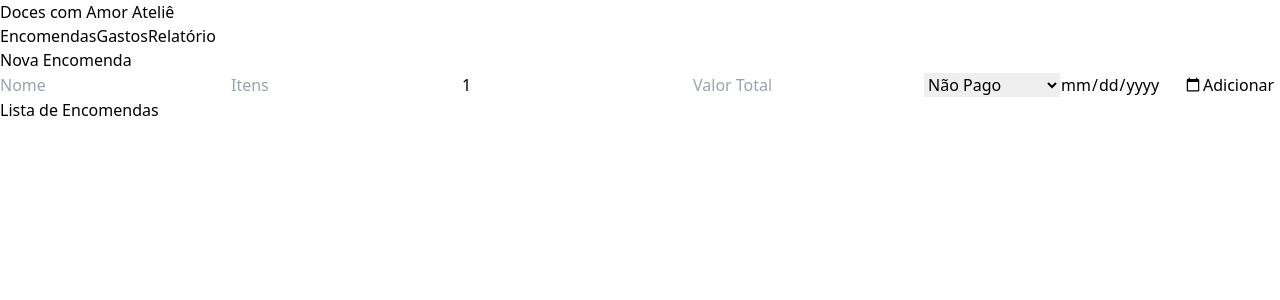
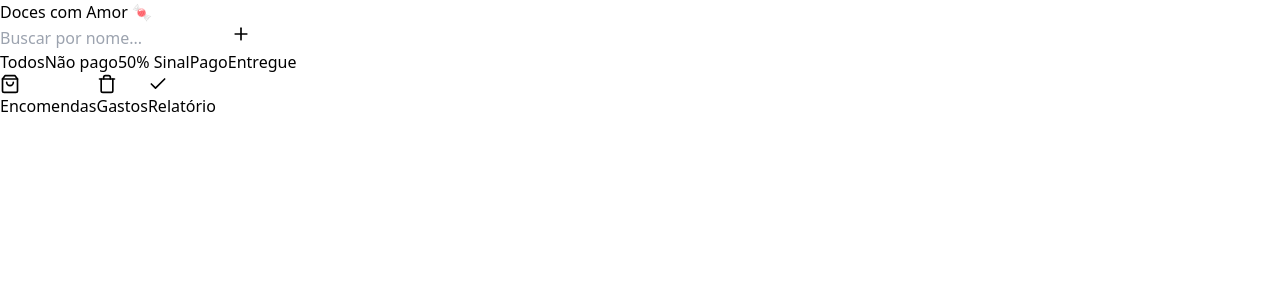
Before and after one commit to gfellipe/Doces-App, a React (Vite) app: page / in a window 1280 px wide. Shown: the top 300 px of the page. Built offline with nearby package versions, Linux system fonts and the light colour scheme.

Commit message:
Atualiza versão do app com novas funcionalidades

```diff
--- a/package.json
+++ b/package.json
@@ -10,6 +10,7 @@
     "preview": "vite preview"
   },
   "dependencies": {
+    "lucide-react": "^0.487.0",
     "react": "^19.0.0",
     "react-dom": "^19.0.0"
   },
--- a/src/App.jsx
+++ b/src/App.jsx
@@ -1,150 +1,268 @@
-// App.jsx (sem componentes separados)
-import React, { useState } from "react";
+import { useState, useEffect } from "react";
+import { Search, Plus, Trash, Pencil, Check, ShoppingBag } from "lucide-react";
 
 export default function App() {
-  const [tela, setTela] = useState("encomendas");
-  const [encomendas, setEncomendas] = useState([]);
-  const [gastos, setGastos] = useState([]);
+  const [abaAtiva, setAbaAtiva] = useState("encomendas");
+  const [encomendas, setEncomendas] = useState(() => JSON.parse(localStorage.getItem("encomendas")) || []);
+  const [gastos, setGastos] = useState(() => JSON.parse(localStorage.getItem("gastos")) || []);
+  const [busca, setBusca] = useState("");
+  const [statusFiltro, setStatusFiltro] = useState("todos");
+  const [pagina, setPagina] = useState(1);
+  const porPagina = 10;
 
-  // ENCOMENDAS
-  const [nome, setNome] = useState("");
-  const [itens, setItens] = useState("");
-  const [quantidade, setQuantidade] = useState(1);
-  const [valor, setValor] = useState("");
-  const [pagamento, setPagamento] = useState("naoPago");
-  const [dataEntrega, setDataEntrega] = useState("");
+  useEffect(() => {
+    localStorage.setItem("encomendas", JSON.stringify(encomendas));
+  }, [encomendas]);
 
-  function adicionarEncomenda() {
-    const nova = {
+  useEffect(() => {
+    localStorage.setItem("gastos", JSON.stringify(gastos));
+  }, [gastos]);
+
+  useEffect(() => {
+    const hoje = new Date().toISOString().split("T")[0];
+    const alertaEntregas = encomendas.filter(
+      (e) => e.status !== "entregue" && e.dataEntrega <= hoje
+    );
+    if (alertaEntregas.length > 0) {
+      const nomes = alertaEntregas.map((e) => e.nome).join(", ");
+      alert(`Entregas pendentes para hoje ou atrasadas: ${nomes}`);
+    }
+  }, []);
+
+  const encomendasFiltradas = encomendas
+    .filter((e) =>
+      e.nome.toLowerCase().includes(busca.toLowerCase()) &&
+      (statusFiltro === "todos" || e.status === statusFiltro)
+    )
+    .sort((a, b) => new Date(a.dataEntrega) - new Date(b.dataEntrega));
+
+  const encomendasPaginadas = encomendasFiltradas.slice(0, pagina * porPagina);
+
+  const novaEncomenda = {
     id: Date.now(),
-      nome,
-      itens,
-      quantidade,
-      valor: parseFloat(valor),
-      pagamento,
-      dataEntrega,
+    nome: "",
+    itens: "",
+    quantidade: 1,
+    valor: 0,
+    status: "nao_pago",
+    dataEntrega: new Date().toISOString().split("T")[0],
   };
-    setEncomendas([...encomendas, nova]);
-    setNome(""); setItens(""); setQuantidade(1); setValor(""); setPagamento("naoPago"); setDataEntrega("");
+
+  function atualizarEncomenda(id, campo, valor) {
+    setEncomendas((prev) =>
+      prev.map((e) => (e.id === id ? { ...e, [campo]: valor } : e))
+    );
   }
 
-  function excluirEncomenda(id) {
-    setEncomendas(encomendas.filter(e => e.id !== id));
+  function removerEncomenda(id) {
+    const confirmar = confirm("Tem certeza que deseja remover esta encomenda?");
+    if (confirmar) {
+      setEncomendas((prev) => prev.filter((e) => e.id !== id));
+    }
   }
 
-  function editarEncomenda(id, campo, valor) {
-    const atualizadas = encomendas.map(e =>
-      e.id === id ? { ...e, [campo]: valor } : e
-    );
-    setEncomendas(atualizadas);
+  function adicionarGasto() {
+    const novo = { id: Date.now(), descricao: "", valor: 0, categoria: "geral" };
+    setGastos([novo, ...gastos]);
   }
 
-  // GASTOS
-  const [descricao, setDescricao] = useState("");
-  const [valorGasto, setValorGasto] = useState("");
-
-  function adicionarGasto() {
-    const novo = {
-      id: Date.now(),
-      descricao,
-      valor: parseFloat(valorGasto),
-    };
-    setGastos([...gastos, novo]);
-    setDescricao(""); setValorGasto("");
+  function atualizarGasto(id, campo, valor) {
+    setGastos((prev) =>
+      prev.map((g) => (g.id === id ? { ...g, [campo]: valor } : g))
+    );
   }
 
-  function excluirGasto(id) {
-    setGastos(gastos.filter(g => g.id !== id));
+  function removerGasto(id) {
+    const confirmar = confirm("Remover este gasto?");
+    if (confirmar) {
+      setGastos((prev) => prev.filter((g) => g.id !== id));
+    }
   }
 
-  // RELATÓRIO
-  const totalRecebido = encomendas.reduce((total, e) => {
-    if (e.pagamento === "pago") return total + e.valor;
-    if (e.pagamento === "sinal") return total + e.valor / 2;
-    return total;
-  }, 0);
-  const totalGastos = gastos.reduce((total, g) => total + g.valor, 0);
-  const lucro = totalRecebido - totalGastos;
+  const totalArrecadado = encomendas
+    .filter((e) => e.status === "pago" || e.status === "entregue")
+    .reduce((soma, e) => soma + Number(e.valor || 0), 0);
+
+  const totalGastos = gastos.reduce((soma, g) => soma + Number(g.valor || 0), 0);
+
+  const lucroLiquido = totalArrecadado - totalGastos;
 
   return (
-    <div className="min-h-screen bg-[#fef6f9] p-4 font-sans text-gray-800">
-      <header className="mb-4 text-center">
-        <h1 className="text-3xl font-bold text-[#f49ac2]">Doces com Amor Ateliê</h1>
-        <div className="mt-4 flex justify-center gap-2 flex-wrap">
-          <button onClick={() => setTela("encomendas")} className="rounded-xl bg-[#f49ac2] px-4 py-2 text-white shadow hover:bg-[#e687b3]">Encomendas</button>
-          <button onClick={() => setTela("gastos")} className="rounded-xl bg-[#b2dffc] px-4 py-2 text-white shadow hover:bg-[#97d0f8]">Gastos</button>
-          <button onClick={() => setTela("relatorio")} className="rounded-xl bg-[#a3deb9] px-4 py-2 text-white shadow hover:bg-[#88d0a4]">Relatório</button>
-        </div>
+    <div className="min-h-screen bg-gradient-to-b from-pink-100 via-blue-50 to-white text-gray-800">
+      <header className="text-center py-4 text-2xl font-bold text-pink-600">
+        Doces com Amor 🍬
       </header>
 
-      <main>
-        {tela === "encomendas" && (
-          <div className="space-y-4">
-            <h2 className="text-xl font-bold text-[#f49ac2]">Nova Encomenda</h2>
-            <input className="input" placeholder="Nome" value={nome} onChange={e => setNome(e.target.value)} />
-            <input className="input" placeholder="Itens" value={itens} onChange={e => setItens(e.target.value)} />
-            <input className="input" type="number" placeholder="Quantidade" value={quantidade} onChange={e => setQuantidade(Number(e.target.value))} />
-            <input className="input" type="number" placeholder="Valor Total" value={valor} onChange={e => setValor(e.target.value)} />
-            <select className="input" value={pagamento} onChange={e => setPagamento(e.target.value)}>
-              <option value="naoPago">Não Pago</option>
+      {abaAtiva === "encomendas" && (
+        <div className="px-4 pb-24">
+          <div className="flex items-center gap-2 mb-2">
+            <input
+              type="text"
+              placeholder="Buscar por nome..."
+              className="w-full border rounded px-3 py-2"
+              value={busca}
+              onChange={(e) => setBusca(e.target.value)}
+            />
+            <button
+              className="bg-pink-300 hover:bg-pink-400 text-white px-3 py-2 rounded"
+              onClick={() => setEncomendas([novaEncomenda, ...encomendas])}
+            >
+              <Plus size={20} />
+            </button>
+          </div>
+
+          <div className="flex gap-2 justify-center mb-4 flex-wrap">
+            {['todos','nao_pago','sinal','pago','entregue'].map(st => (
+              <button
+                key={st}
+                onClick={() => setStatusFiltro(st)}
+                className={`px-3 py-1 rounded ${statusFiltro === st ? "bg-pink-400 text-white" : "bg-white border"}`}
+              >
+                {st === 'todos' ? 'Todos' : st === 'nao_pago' ? 'Não pago' : st === 'sinal' ? '50% Sinal' : st.charAt(0).toUpperCase() + st.slice(1)}
+              </button>
+            ))}
+          </div>
+
+          {encomendasPaginadas.map((e) => (
+            <div key={e.id} className="mb-4 rounded-lg bg-white p-4 shadow">
+              <input
+                value={e.nome}
+                onChange={(ev) => atualizarEncomenda(e.id, "nome", ev.target.value)}
+                className="font-semibold text-lg w-full mb-1"
+                placeholder="Nome do cliente"
+              />
+              <input
+                value={e.itens}
+                onChange={(ev) => atualizarEncomenda(e.id, "itens", ev.target.value)}
+                className="w-full border px-2 py-1 mb-1"
+                placeholder="Itens"
+              />
+              <div className="flex gap-2 mb-1">
+                <input
+                  type="number"
+                  value={e.quantidade}
+                  onChange={(ev) => atualizarEncomenda(e.id, "quantidade", ev.target.value)}
+                  className="w-1/3 border px-2 py-1"
+                  placeholder="Qtd"
+                />
+                <input
+                  type="number"
+                  value={e.valor}
+                  onChange={(ev) => atualizarEncomenda(e.id, "valor", ev.target.value)}
+                  className="w-1/3 border px-2 py-1"
+                  placeholder="Valor total"
+                />
+                <input
+                  type="date"
+                  value={e.dataEntrega}
+                  onChange={(ev) => atualizarEncomenda(e.id, "dataEntrega", ev.target.value)}
+                  className="w-1/3 border px-2 py-1"
+                />
+              </div>
+              <select
+                value={e.status}
+                onChange={(ev) => atualizarEncomenda(e.id, "status", ev.target.value)}
+                className="w-full border px-2 py-1 mb-2"
+              >
+                <option value="nao_pago">Não pago</option>
                 <option value="sinal">50% Sinal</option>
-              <option value="pago">Pago Completo</option>
+                <option value="pago">Pago</option>
+                <option value="entregue">Entregue</option>
               </select>
-            <input className="input" type="date" value={dataEntrega} onChange={e => setDataEntrega(e.target.value)} />
-            <button onClick={adicionarEncomenda} className="rounded-xl bg-[#f49ac2] px-4 py-2 text-white shadow hover:bg-[#e687b3]">Adicionar</button>
+              <button
+                onClick={() => removerEncomenda(e.id)}
+                className="text-red-500 flex items-center gap-1"
+              >
+                <Trash size={16} /> Remover
+              </button>
+            </div>
+          ))}
 
-            <h3 className="mt-6 text-lg font-semibold">Lista de Encomendas</h3>
-            <ul className="space-y-2">
-              {encomendas.map((e) => (
-                <li key={e.id} className="rounded-xl bg-white p-4 shadow">
-                  <p><strong>Cliente:</strong> <input className="w-full" value={e.nome} onChange={(ev) => editarEncomenda(e.id, 'nome', ev.target.value)} /></p>
-                  <p><strong>Itens:</strong> <input className="w-full" value={e.itens} onChange={(ev) => editarEncomenda(e.id, 'itens', ev.target.value)} /></p>
-                  <p><strong>Quantidade:</strong> <input type="number" className="w-full" value={e.quantidade} onChange={(ev) => editarEncomenda(e.id, 'quantidade', parseInt(ev.target.value))} /></p>
-                  <p><strong>Valor:</strong> R$<input type="number" className="w-full" value={e.valor} onChange={(ev) => editarEncomenda(e.id, 'valor', parseFloat(ev.target.value))} /></p>
-                  <p><strong>Pagamento:</strong>
-                    <select className="w-full" value={e.pagamento} onChange={(ev) => editarEncomenda(e.id, 'pagamento', ev.target.value)}>
-                      <option value="naoPago">Não Pago</option>
-                      <option value="sinal">50% Sinal</option>
-                      <option value="pago">Pago Completo</option>
-                    </select>
-                  </p>
-                  <p><strong>Entrega:</strong> <input type="date" className="w-full" value={e.dataEntrega} onChange={(ev) => editarEncomenda(e.id, 'dataEntrega', ev.target.value)} /></p>
-                  <button onClick={() => excluirEncomenda(e.id)} className="mt-2 rounded bg-red-500 px-2 py-1 text-white hover:bg-red-600">Excluir</button>
-                </li>
-              ))}
-            </ul>
+          {encomendasPaginadas.length < encomendasFiltradas.length && (
+            <button
+              onClick={() => setPagina((p) => p + 1)}
+              className="w-full text-center py-2 bg-blue-100 rounded mb-4"
+            >
+              Ver mais
+            </button>
+          )}
         </div>
       )}
 
-        {tela === "gastos" && (
-          <div className="space-y-4">
-            <h2 className="text-xl font-bold text-[#8ac0e2]">Novo Gasto</h2>
-            <input className="input" placeholder="Descrição" value={descricao} onChange={e => setDescricao(e.target.value)} />
-            <input className="input" type="number" placeholder="Valor" value={valorGasto} onChange={e => setValorGasto(e.target.value)} />
-            <button onClick={adicionarGasto} className="rounded-xl bg-[#b2dffc] px-4 py-2 text-white shadow hover:bg-[#97d0f8]">Adicionar</button>
-
-            <h3 className="mt-6 text-lg font-semibold">Lista de Gastos</h3>
-            <ul className="space-y-2">
-              {gastos.map(g => (
-                <li key={g.id} className="rounded-xl bg-white p-4 shadow">
-                  <p><strong>Item:</strong> {g.descricao}</p>
-                  <p><strong>Valor:</strong> R${g.valor.toFixed(2)}</p>
-                  <button onClick={() => excluirGasto(g.id)} className="mt-2 rounded bg-red-500 px-2 py-1 text-white hover:bg-red-600">Excluir</button>
-                </li>
+      {abaAtiva === "gastos" && (
+        <div className="px-4 pb-24">
+          <div className="flex justify-between items-center mb-4">
+            <h2 className="text-xl font-bold">Gastos</h2>
+            <button onClick={adicionarGasto} className="bg-pink-300 hover:bg-pink-400 text-white px-3 py-1 rounded">
+              <Plus size={18} />
+            </button>
+          </div>
+          {gastos.length === 0 && <p className="text-gray-500">Nenhum gasto ainda.</p>}
+          {gastos.map((g) => (
+            <div key={g.id} className="bg-white rounded shadow p-3 mb-3">
+              <input
+                value={g.descricao}
+                onChange={(e) => atualizarGasto(g.id, "descricao", e.target.value)}
+                className="w-full mb-1 font-medium"
+                placeholder="Descrição"
+              />
+              <div className="flex gap-2">
+                <input
+                  type="number"
+                  value={g.valor}
+                  onChange={(e) => atualizarGasto(g.id, "valor", e.target.value)}
+                  className="w-1/2 border px-2 py-1"
+                  placeholder="Valor"
+                />
+                <input
+                  value={g.categoria}
+                  onChange={(e) => atualizarGasto(g.id, "categoria", e.target.value)}
+                  className="w-1/2 border px-2 py-1"
+                  placeholder="Categoria"
+                />
+              </div>
+              <button
+                onClick={() => removerGasto(g.id)}
+                className="text-red-500 flex items-center gap-1 mt-2"
+              >
+                <Trash size={16} /> Remover
+              </button>
+            </div>
           ))}
-            </ul>
         </div>
       )}
 
-        {tela === "relatorio" && (
-          <div className="space-y-4">
-            <h2 className="text-xl font-bold text-[#7bc89c]">Relatório</h2>
-            <p><strong>Total Recebido:</strong> R${totalRecebido.toFixed(2)}</p>
-            <p><strong>Total de Gastos:</strong> R${totalGastos.toFixed(2)}</p>
-            <p><strong>Lucro:</strong> R${lucro.toFixed(2)}</p>
+      {abaAtiva === "relatorio" && (
+        <div className="px-4 pb-24">
+          <h2 className="text-xl font-bold text-center mb-4">Relatório Financeiro</h2>
+          <div className="bg-white rounded shadow p-4 text-lg space-y-2">
+            <p><strong>Total arrecadado:</strong> R$ {totalArrecadado.toFixed(2)}</p>
+            <p><strong>Total de gastos:</strong> R$ {totalGastos.toFixed(2)}</p>
+            <p><strong>Lucro líquido:</strong> R$ {lucroLiquido.toFixed(2)}</p>
+          </div>
         </div>
       )}
-      </main>
+
+      <nav className="fixed bottom-0 w-full flex justify-around bg-white shadow-md py-2 border-t z-50">
+        <button
+          onClick={() => setAbaAtiva("encomendas")}
+          className={`flex flex-col items-center ${abaAtiva === "encomendas" ? "text-pink-500" : "text-gray-400"}`}
+        >
+          <ShoppingBag size={20} /> Encomendas
+        </button>
+        <button
+          onClick={() => setAbaAtiva("gastos")}
+          className={`flex flex-col items-center ${abaAtiva === "gastos" ? "text-pink-500" : "text-gray-400"}`}
+        >
+          <Trash size={20} /> Gastos
+        </button>
+        <button
+          onClick={() => setAbaAtiva("relatorio")}
+          className={`flex flex-col items-center ${abaAtiva === "relatorio" ? "text-pink-500" : "text-gray-400"}`}
+        >
+          <Check size={20} /> Relatório
+        </button>
+      </nav>
     </div>
   );
 }
```
Also changed, not shown: 1 other file (tests, documents, lock files or other folders). Lines whose indentation alone changed are shown as unchanged.
